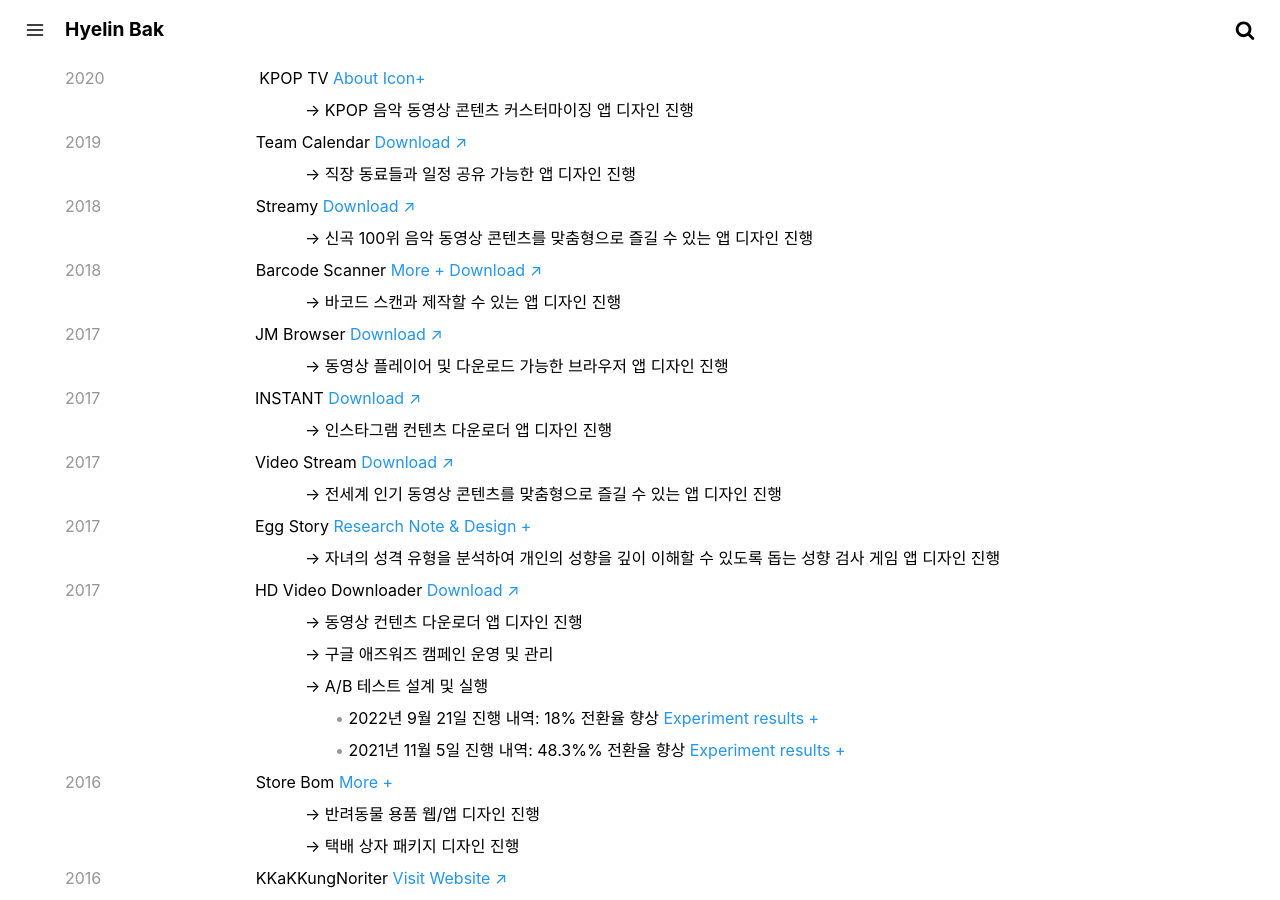
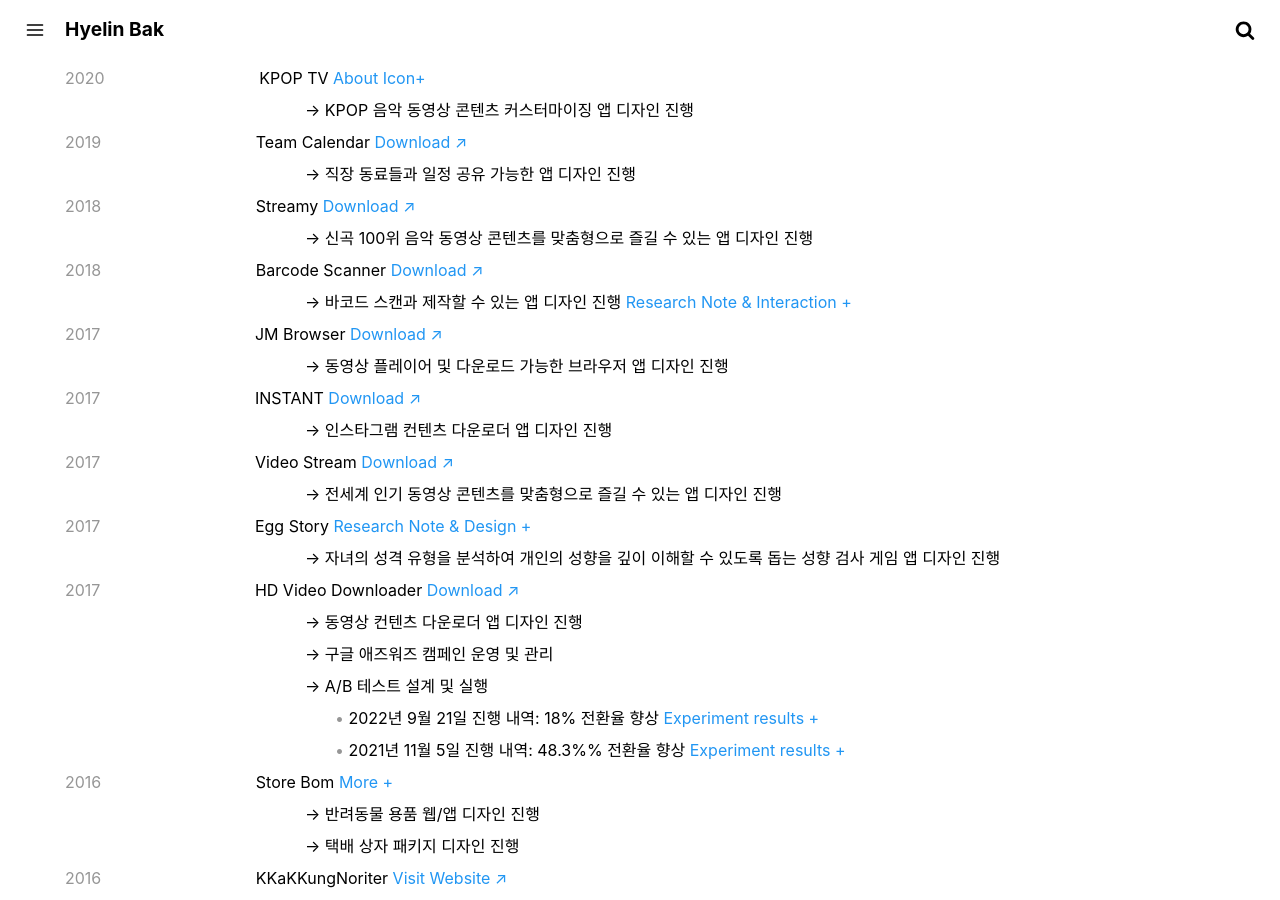
Before and after one commit to crazyjamy/crazyjamy.github.io, a Jekyll site: the page built from about.md, in a window 1280 px wide and 900 px high, scrolled down 1482 px. Built offline with Jekyll 4.4.1, drawn with Linux system fonts in a browser that asks for light colours.

Commit message:
Update about.md

```diff
--- a/about.md
+++ b/about.md
@@ -60,8 +60,8 @@
 <span style="margin-left: 240px;"> → 직장 동료들과 일정 공유 가능한 앱 디자인 진행</span><br />
 <span style="color: #969696;"> 2018 </span><span style="margin-left: 150px;">Streamy <a href="https://play.google.com/store/apps/details?id=com.fms.streamy" target="_blank">Download ↗</a></span><br />
 <span style="margin-left: 240px;"> → 신곡 100위 음악 동영상 콘텐츠를 맞춤형으로 즐길 수 있는 앱 디자인 진행</span><br />
-<span style="color: #969696;"> 2018 </span><span style="margin-left: 150px;">Barcode Scanner <a href="../barcode_scanner/" target="">More +</a> <a href="https://play.google.com/store/apps/details?id=io.jmobile.jmscanner" target="_blank">Download ↗</a></span><br />
-<span style="margin-left: 240px;">→ 바코드 스캔과 제작할 수 있는 앱 디자인 진행</span><br />
+<span style="color: #969696;"> 2018 </span><span style="margin-left: 150px;">Barcode Scanner <a href="https://play.google.com/store/apps/details?id=io.jmobile.jmscanner" target="_blank">Download ↗</a></span><br />
+<span style="margin-left: 240px;">→ 바코드 스캔과 제작할 수 있는 앱 디자인 진행</span> <a href="../barcode_scanner/" target=""> Research Note & Interaction +</a> <br />
 <span style="color: #969696;"> 2017 </span><span style="margin-left: 150px;">JM Browser <a href="https://play.google.com/store/apps/details?id=io.jmobile.browser" target="_blank">Download ↗</a></span><br />
 <span style="margin-left: 240px;"> → 동영상 플레이어 및 다운로드 가능한 브라우저 앱 디자인 진행</span><br />
 <span style="color: #969696;"> 2017 </span><span style="margin-left: 150px;">INSTANT <a href="https://play.google.com/store/apps/details?id=io.jmobile.instant" target="_blank">Download ↗</a></span><br />
```
